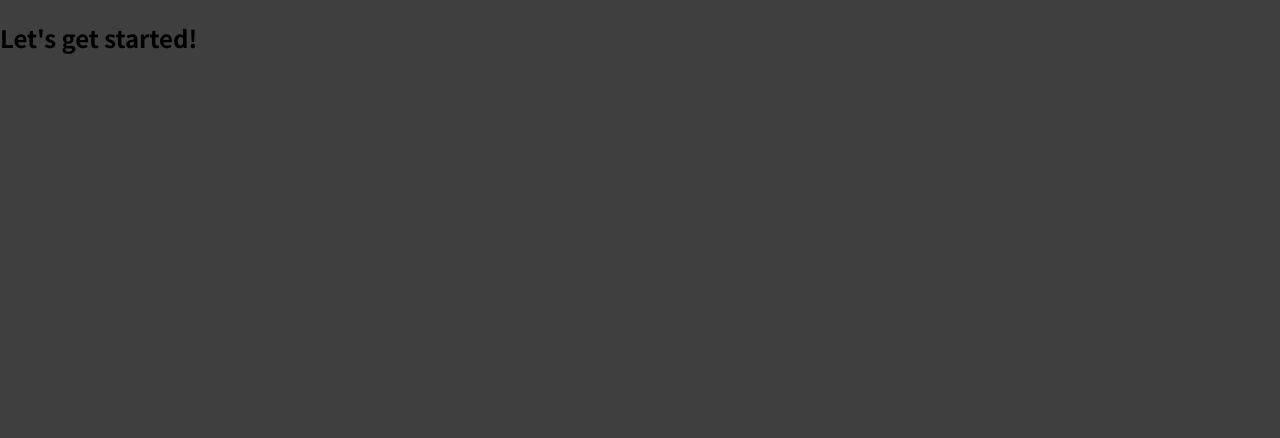
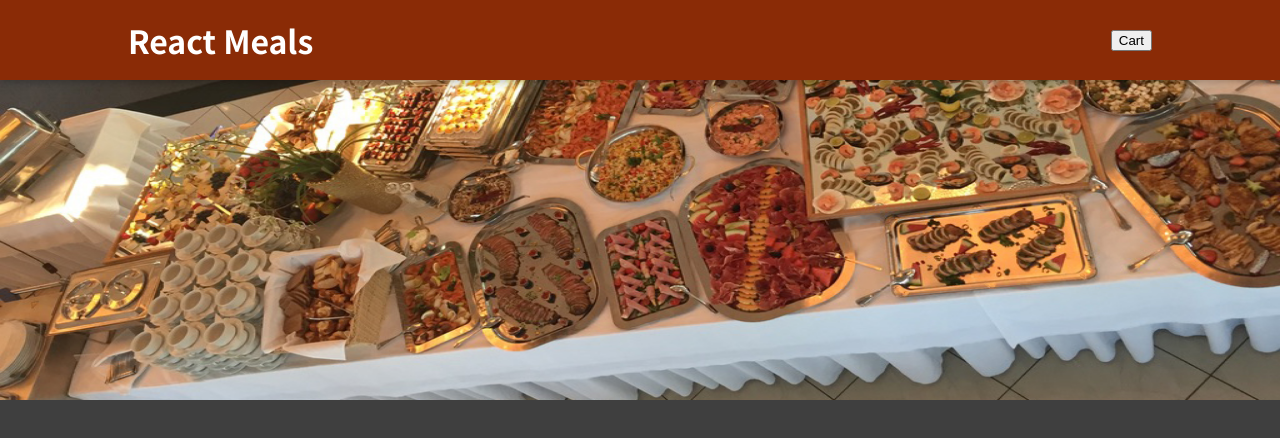
Before and after one commit to lchonkan/food-order-app, a React (Create React App) app: page / in a window 1280 px wide. Shown: the top 438 px of the page. Built offline with nearby package versions, Linux system fonts and the light colour scheme.

Commit message:
added the header component

```diff
--- a/src/App.js
+++ b/src/App.js
@@ -1,8 +1,10 @@
+import Header from './components/Layout/Header';
+import { Fragment } from 'react';
 function App() {
   return (
-    <div>
-      <h2>Let's get started!</h2>
-    </div>
+    <Fragment>
+      <Header></Header>
+    </Fragment>
   );
 }
 
--- a/src/components/Layout/Header.js
+++ b/src/components/Layout/Header.js
@@ -1,10 +1,18 @@
 import React from 'react';
+import mealsImage from '../../assets/meals.jpeg';
+import classes from './Header.module.css';
 
 const Header = () => {
   return (
     <React.Fragment>
-      <header></header>
-      <div></div>
+      <header className={classes.header}>
+        <h1>React Meals</h1>
+
+        <button>Cart</button>
+      </header>
+      <div>
+        <img className={classes['main-image']} src={mealsImage} alt='' />
+      </div>
     </React.Fragment>
   );
 };
```
Also changed, not shown: 1 other file (tests, documents, lock files or other folders).
